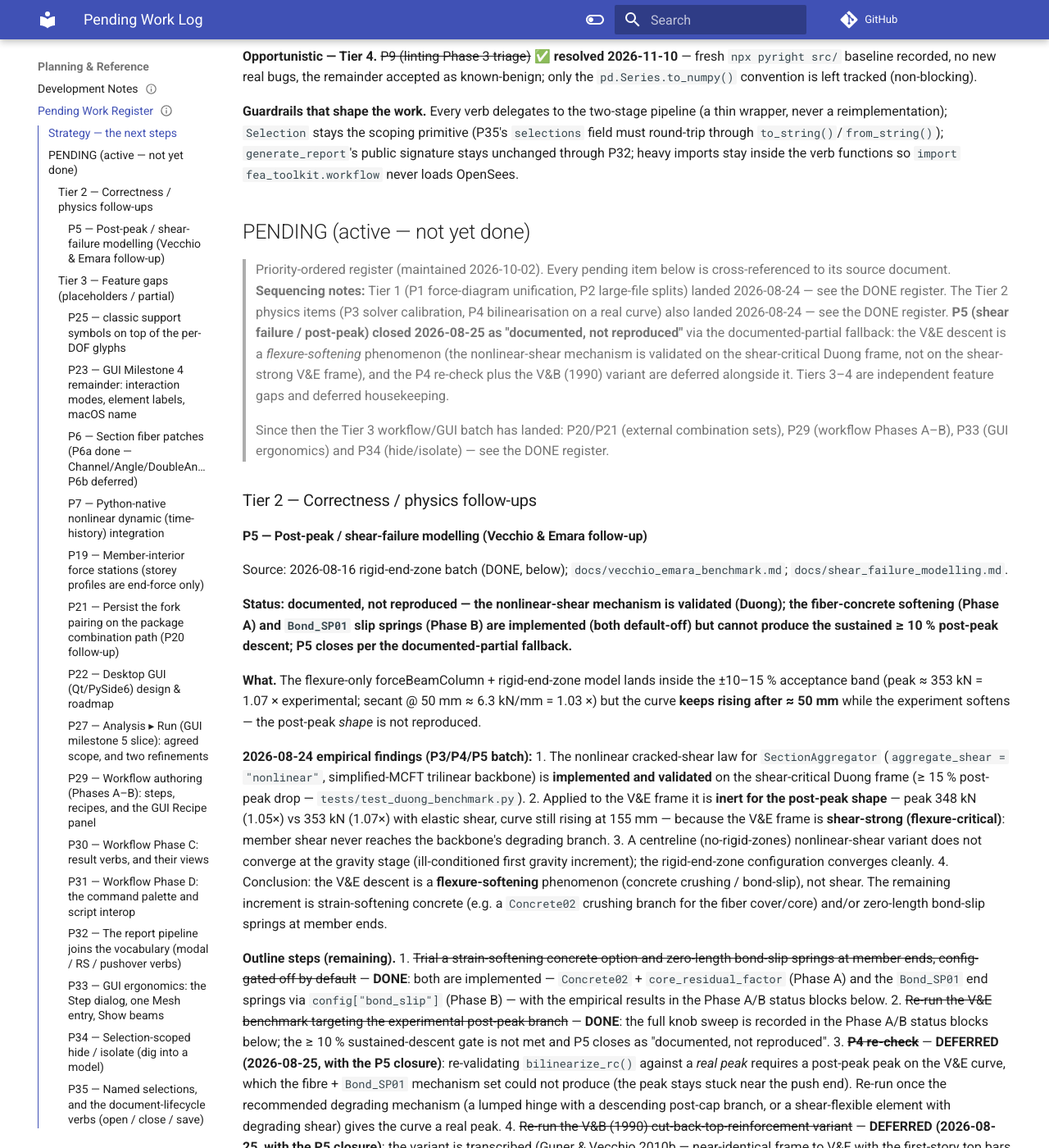
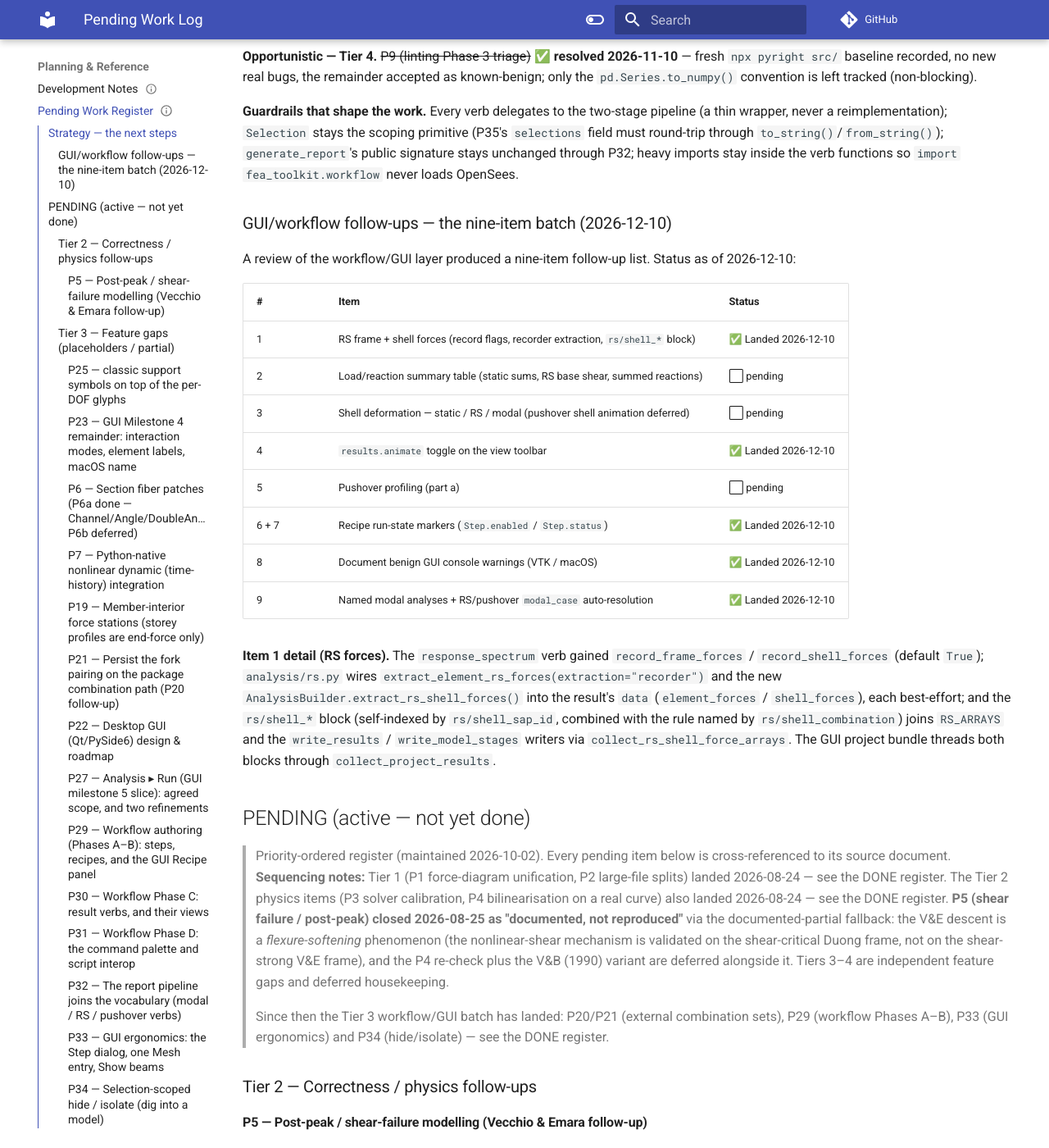
Before and after one commit to boustrephon/fea_toolkit, an MkDocs documentation site: the page built from docs/_pending_work.md, in a window 1280 px wide and 1400 px high, scrolled down 797 px. Shown: the whole window at 82% size. Built offline with MkDocs 1.6.1 and Material for MkDocs 9.7.7, drawn with Linux system fonts in a browser that asks for light colours; comment, search, counter and statistics services are not loaded.

Commit message:
docs: persist the nine-item GUI/workflow follow-up status

```diff
--- a/docs/_pending_work.md
+++ b/docs/_pending_work.md
@@ -56,6 +56,32 @@ scoping primitive (P35's `selections` field must round-trip through
 `to_string()`/`from_string()`); `generate_report`'s public signature stays
 unchanged through P32; heavy imports stay inside the verb functions so
 `import fea_toolkit.workflow` never loads OpenSees.
+
+### GUI/workflow follow-ups — the nine-item batch (2026-12-10)
+
+A review of the workflow/GUI layer produced a nine-item follow-up list.
+Status as of 2026-12-10:
+
+| # | Item | Status |
+|---|---|---|
+| 1 | RS frame + shell forces (record flags, recorder extraction, `rs/shell_*` block) | ✅ Landed 2026-12-10 |
+| 2 | Load/reaction summary table (static sums, RS base shear, summed reactions) | ⬜ pending |
+| 3 | Shell deformation — static / RS / modal (pushover shell animation deferred) | ⬜ pending |
+| 4 | `results.animate` toggle on the view toolbar | ✅ Landed 2026-12-10 |
+| 5 | Pushover profiling (part a) | ⬜ pending |
+| 6 + 7 | Recipe run-state markers (`Step.enabled` / `Step.status`) | ✅ Landed 2026-12-10 |
+| 8 | Document benign GUI console warnings (VTK / macOS) | ✅ Landed 2026-12-10 |
+| 9 | Named modal analyses + RS/pushover `modal_case` auto-resolution | ✅ Landed 2026-12-10 |
+
+**Item 1 detail (RS forces).**  The `response_spectrum` verb gained
+`record_frame_forces` / `record_shell_forces` (default `True`);
+`analysis/rs.py` wires `extract_element_rs_forces(extraction="recorder")` and
+the new `AnalysisBuilder.extract_rs_shell_forces()` into the result's `data`
+(`element_forces` / `shell_forces`), each best-effort; and the `rs/shell_*`
+block (self-indexed by `rs/shell_sap_id`, combined with the rule named by
+`rs/shell_combination`) joins `RS_ARRAYS` and the `write_results` /
+`write_model_stages` writers via `collect_rs_shell_force_arrays`.  The GUI
+project bundle threads both blocks through `collect_project_results`.
 
 ## PENDING (active — not yet done)
 
```
